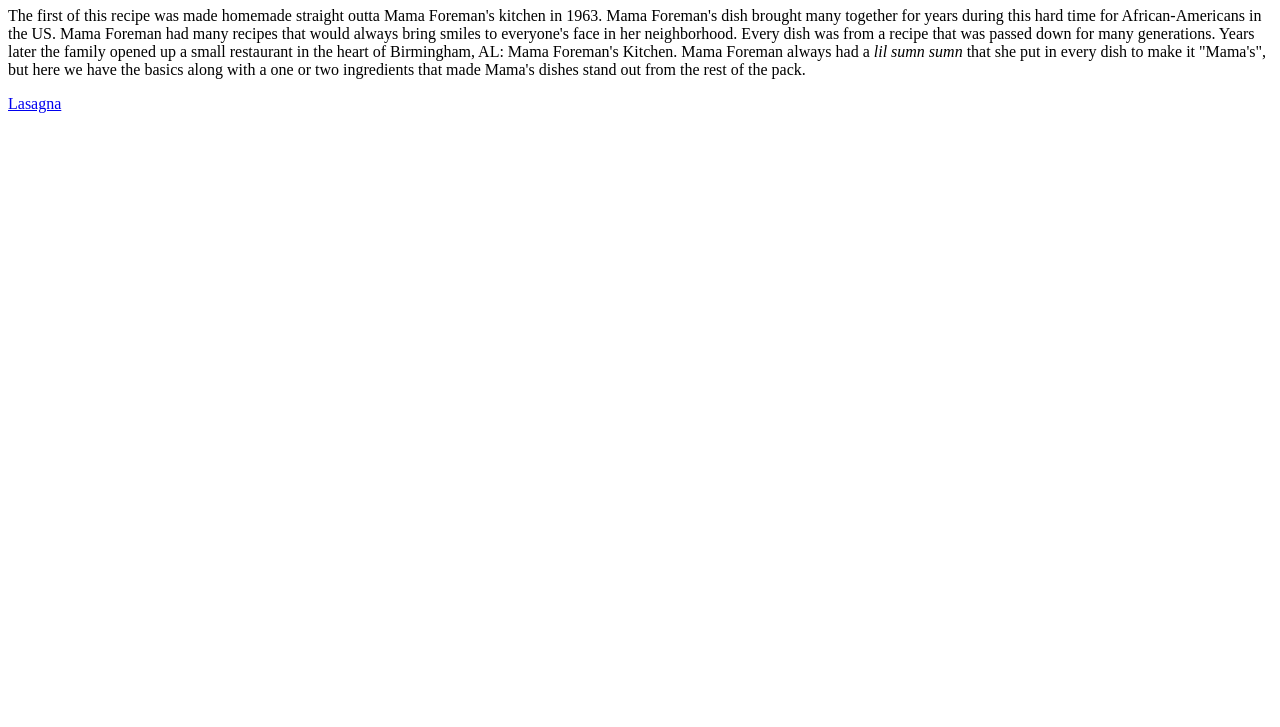
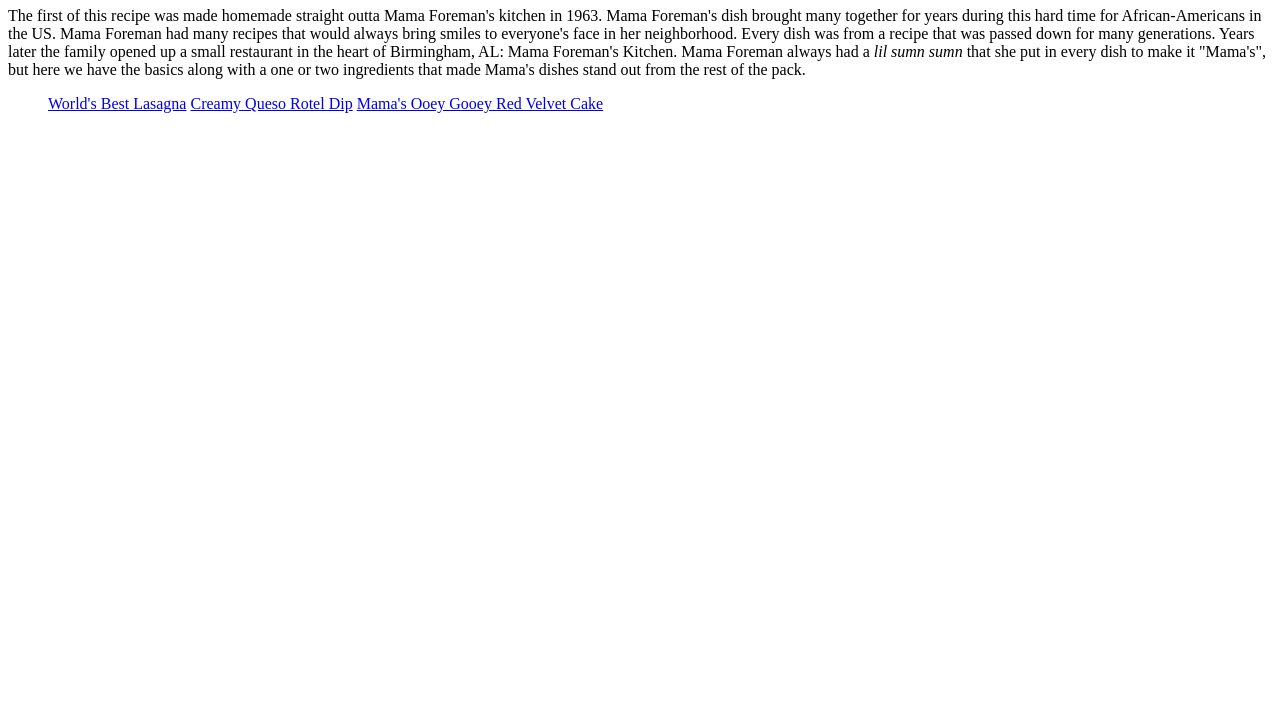
Before and after one commit to GogglesTv/odin-recipes, a plain HTML site: page index.html in a window 1280 px wide. Shown: the part 73-800 px from the top of the page. Drawn offline with Linux system fonts and the light colour scheme.

Commit message:
Linked the recipe pages to the index page

```diff
--- a/index.html
+++ b/index.html
@@ -2,6 +2,8 @@
 <html lang="en">
     <head>
         <meta charset="utf-8">
+        <meta http-equiv="X-UA-Compatible" content="IE=edge">
+        <meta name="viewport" content="width=device-width, initial-scale=1.0">
         <title>Jalen's Recipes</title>
         <body>
             <h1>Mama Foreman's Kitchen</h1>
@@ -13,7 +15,12 @@
                 Years later the family opened up a small restaurant in the heart of Birmingham, AL: Mama Foreman's Kitchen.
                 Mama Foreman always had a <em>lil sumn sumn</em> that she put in every dish to make it "Mama's", but here we have the basics along with a one or two ingredients that made Mama's dishes stand out from the rest of the pack.
             </p>
-            <a href="./recipes/lasagna.html">Lasagna</a>
+            <ol>
+                <a href="./recipes/lasagna.html">World's Best Lasagna</a>
+                <a href="./recipes/roteldip.html">Creamy Queso Rotel Dip</a>
+                <a href="./recipes/redvelvetcake.html">Mama's Ooey Gooey Red Velvet Cake</a>
+            </ol>
+
         </body>
     </head>
 </html>
```
